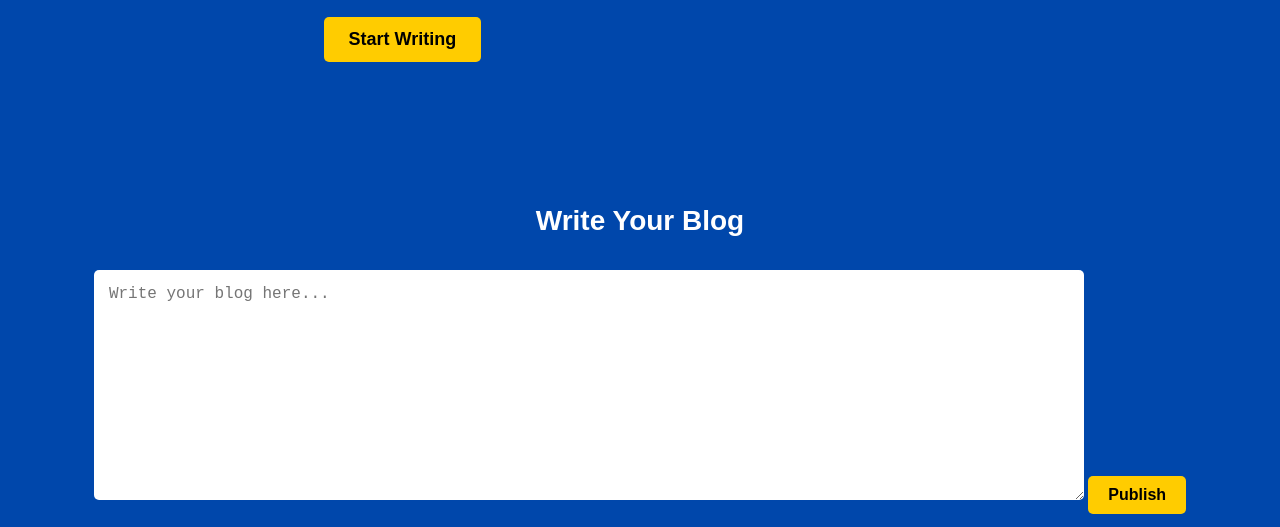
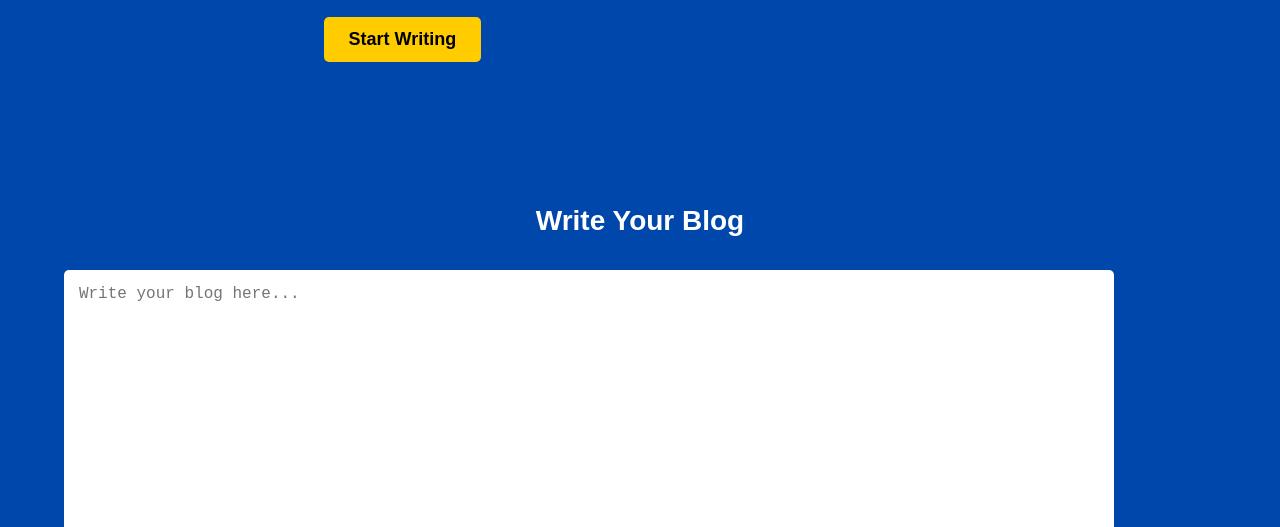
Before and after one commit to vedant45-hub/blackbox, a website: page src/index.html in a window 1280 px wide. Shown: the part 273-800 px from the top of the page. Drawn offline with Linux system fonts and the light colour scheme.

Commit message:
Update styles.css

```diff
--- a/src/styles.css
+++ b/src/styles.css
@@ -78,7 +78,7 @@ nav ul li a {
 
 /* Hero Image */
 .hero-image img {
-    width: 350px;
+    width: 400px;
     border-radius: 10px;
 }
 
@@ -92,9 +92,10 @@ nav ul li a {
     font-size: 28px;
 }
 
+/* Increased Blog Input Box Size */
 #blog-input {
-    width: 80%;
-    height: 200px;
+    width: 85%;
+    height: 300px; /* Increased height */
     padding: 15px;
     font-size: 16px;
     border: none;
```
